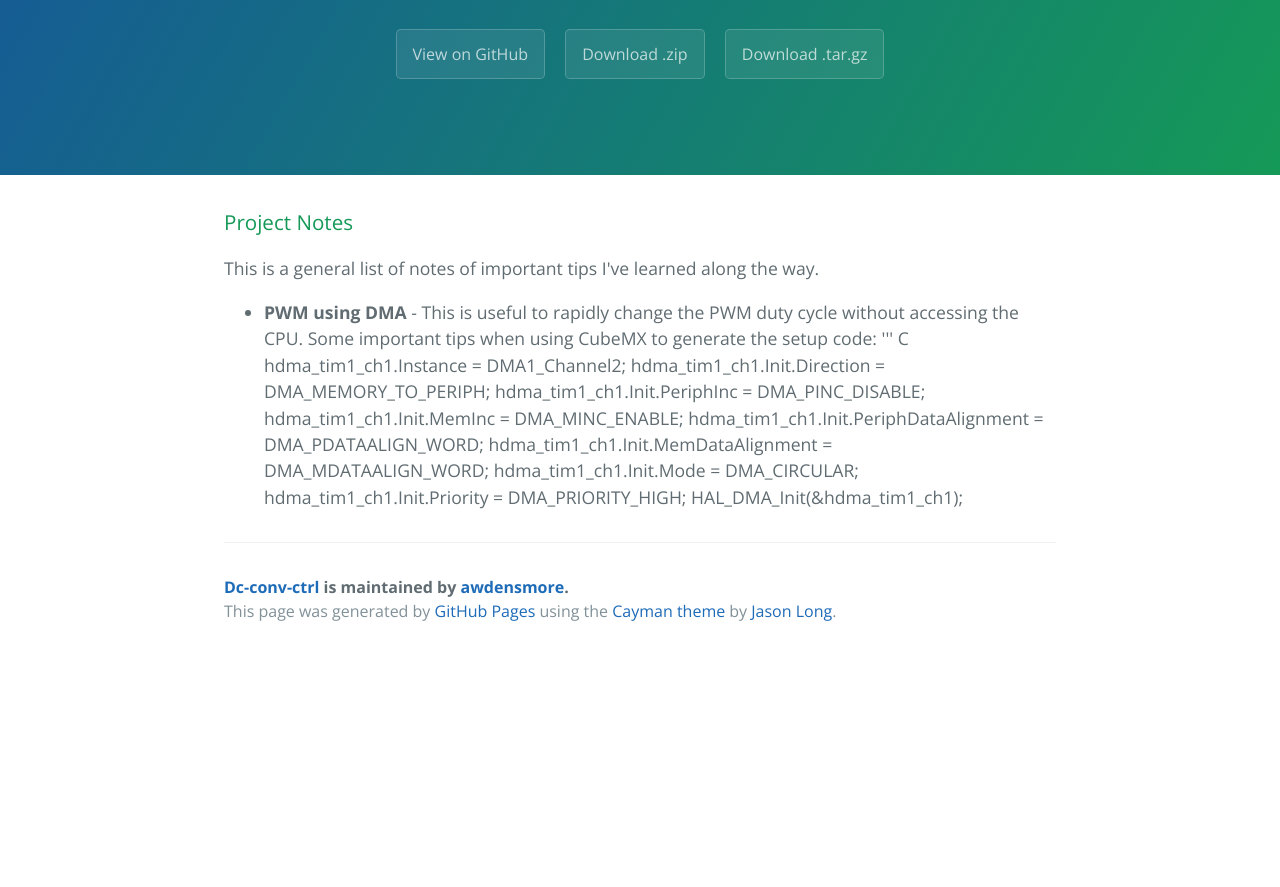
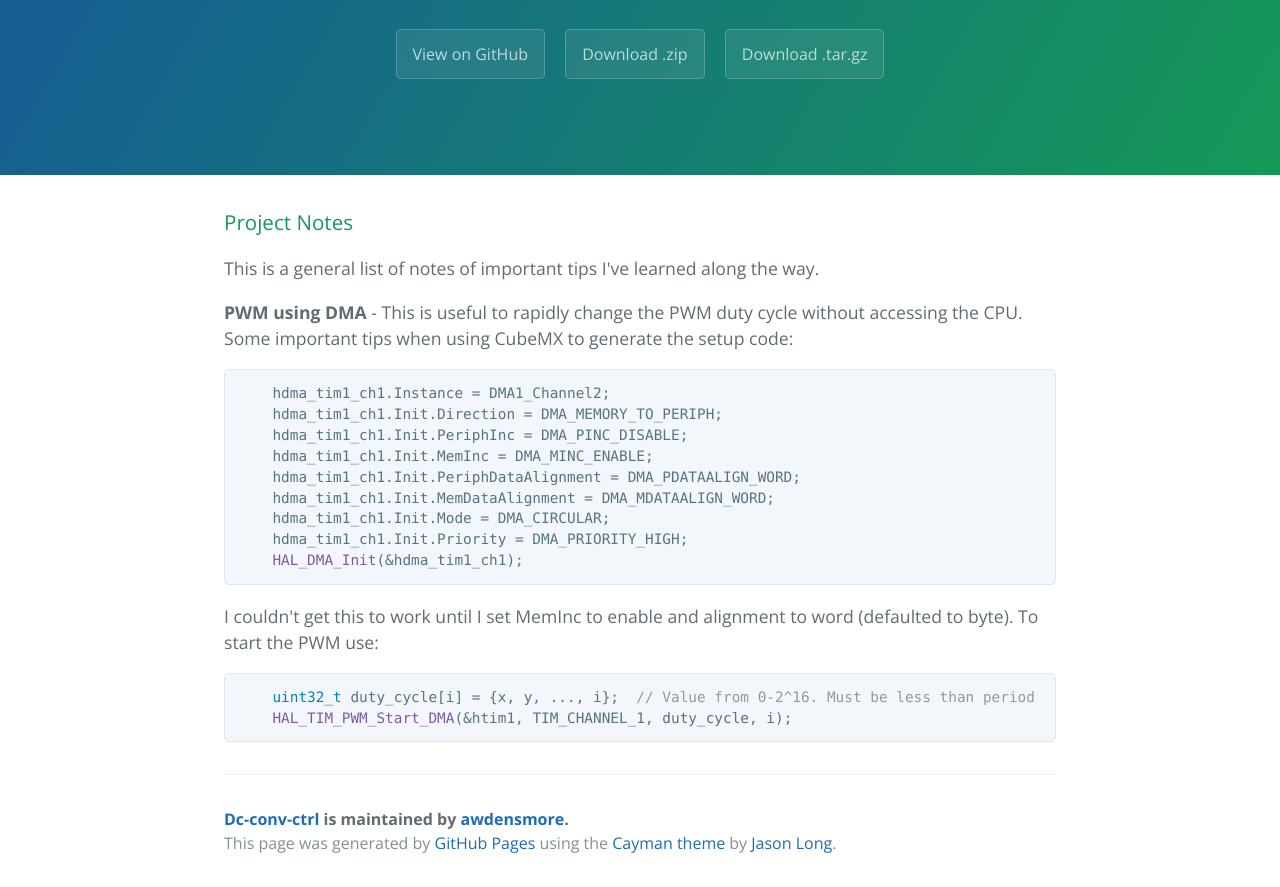
Before and after one commit to awdensmore/dc-conv-ctrl, a plain HTML site: page index.html in a window 1280 px wide. Shown: the part 208-1095 px from the top of the page. Before the commit the page ends 863 px from the top, so only its background shows below. Drawn offline with nearby package versions, Linux system fonts and the light colour scheme.

```diff
--- a/index.html
+++ b/index.html
@@ -24,12 +24,9 @@
 
 <p>This is a general list of notes of important tips I've learned along the way.</p>
 
-<ul>
-<li>
-<strong>PWM using DMA</strong> - This is useful to rapidly change the PWM duty cycle without accessing the CPU. Some important tips when using CubeMX to generate the setup code:
-'''
-C
-hdma_tim1_ch1.Instance = DMA1_Channel2;
+<p><strong>PWM using DMA</strong> - This is useful to rapidly change the PWM duty cycle without accessing the CPU. Some important tips when using CubeMX to generate the setup code:</p>
+
+<div class="highlight highlight-source-c"><pre>    hdma_tim1_ch1.Instance = DMA1_Channel2;
     hdma_tim1_ch1.Init.Direction = DMA_MEMORY_TO_PERIPH;
     hdma_tim1_ch1.Init.PeriphInc = DMA_PINC_DISABLE;
     hdma_tim1_ch1.Init.MemInc = DMA_MINC_ENABLE;
@@ -37,8 +34,12 @@ hdma_tim1_ch1.Init.PeriphDataAlignment = DMA_PDATAALIGN_WORD;
     hdma_tim1_ch1.Init.MemDataAlignment = DMA_MDATAALIGN_WORD;
     hdma_tim1_ch1.Init.Mode = DMA_CIRCULAR;
     hdma_tim1_ch1.Init.Priority = DMA_PRIORITY_HIGH;
-HAL_DMA_Init(&amp;hdma_tim1_ch1);</li>
-</ul>
+    <span class="pl-en">HAL_DMA_Init</span>(&amp;hdma_tim1_ch1);</pre></div>
+
+<p>I couldn't get this to work until I set MemInc to enable and alignment to word (defaulted to byte). To start the PWM use:</p>
+
+<div class="highlight highlight-source-c"><pre>    <span class="pl-c1">uint32_t</span> duty_cycle[i] = {x, y, ..., i};  <span class="pl-c">// Value from 0-2^16. Must be less than period</span>
+    <span class="pl-en">HAL_TIM_PWM_Start_DMA</span>(&amp;htim1, TIM_CHANNEL_1, duty_cycle, i);</pre></div>
 
       <footer class="site-footer">
         <span class="site-footer-owner"><a href="https://github.com/awdensmore/dc-conv-ctrl">Dc-conv-ctrl</a> is maintained by <a href="https://github.com/awdensmore">awdensmore</a>.</span>
```
Also changed, not shown: params.json (+1 -1 lines). Lines whose indentation alone changed are shown as unchanged.
